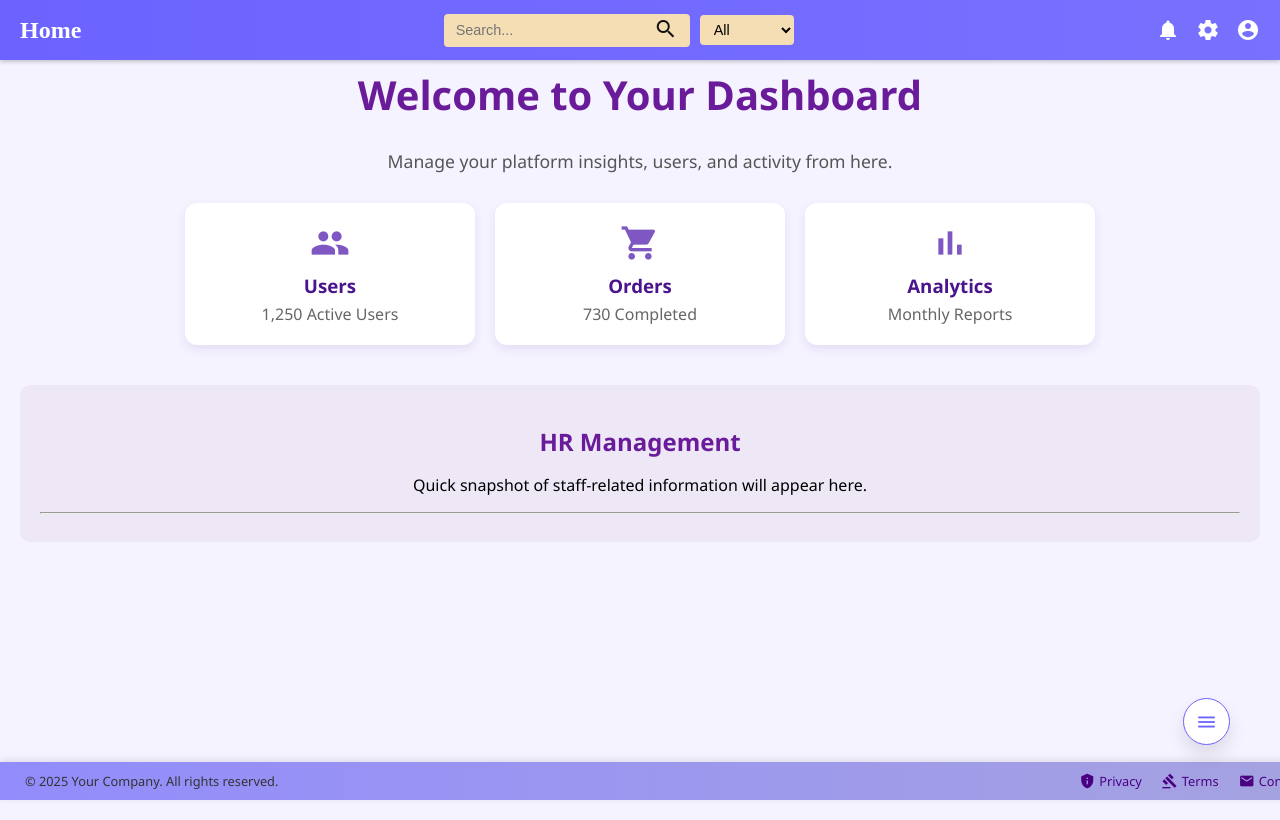
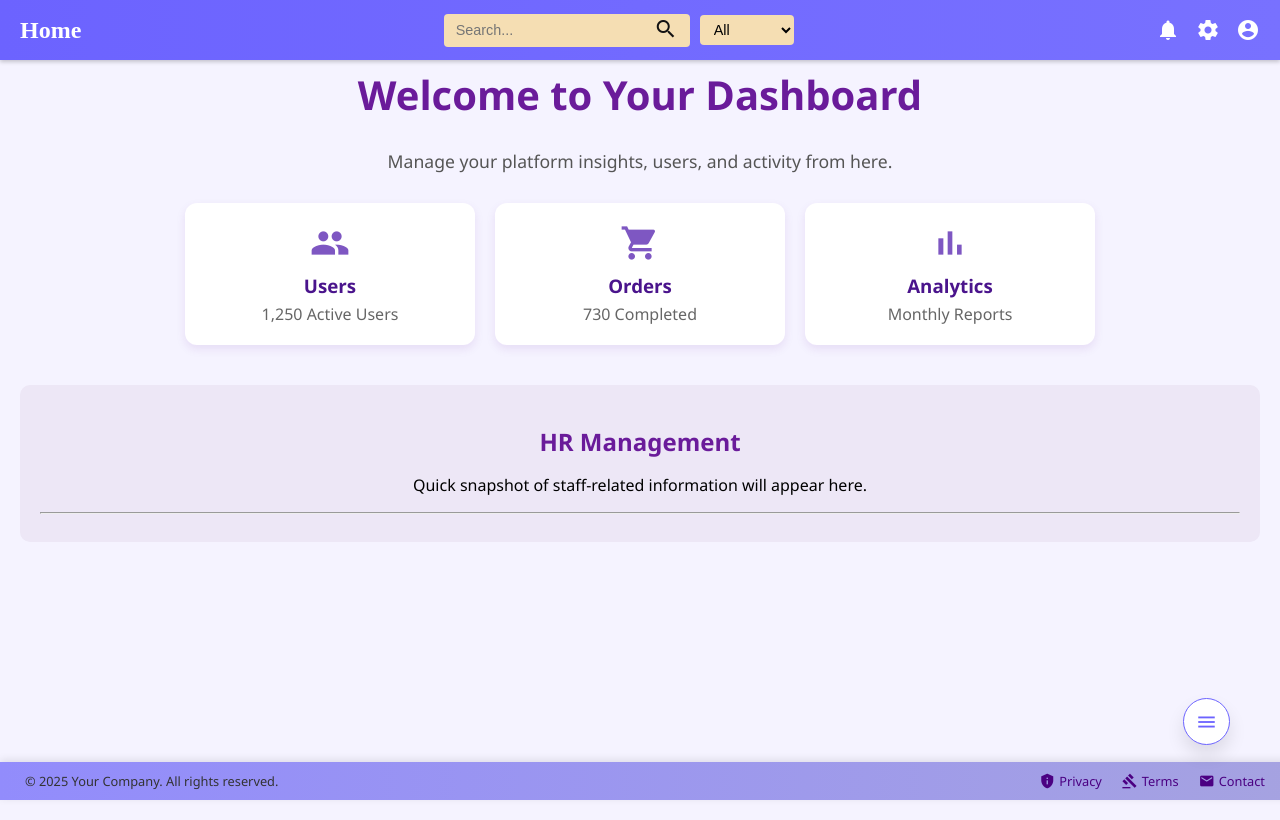
Before and after one commit to 5roos/task-brandbook, an Angular app: page /home in a window 1280 px wide. Built offline with nearby package versions, Linux system fonts and the light colour scheme.

Commit message:
footer finetune

```diff
--- a/src/app/core/footer/footer.component.scss
+++ b/src/app/core/footer/footer.component.scss
@@ -23,6 +23,7 @@ footer.footer {
 .footer-right {
   display: flex;
   gap: 20px;
+  margin-right: 40px;
 }
 
 .footer-right a {
```
